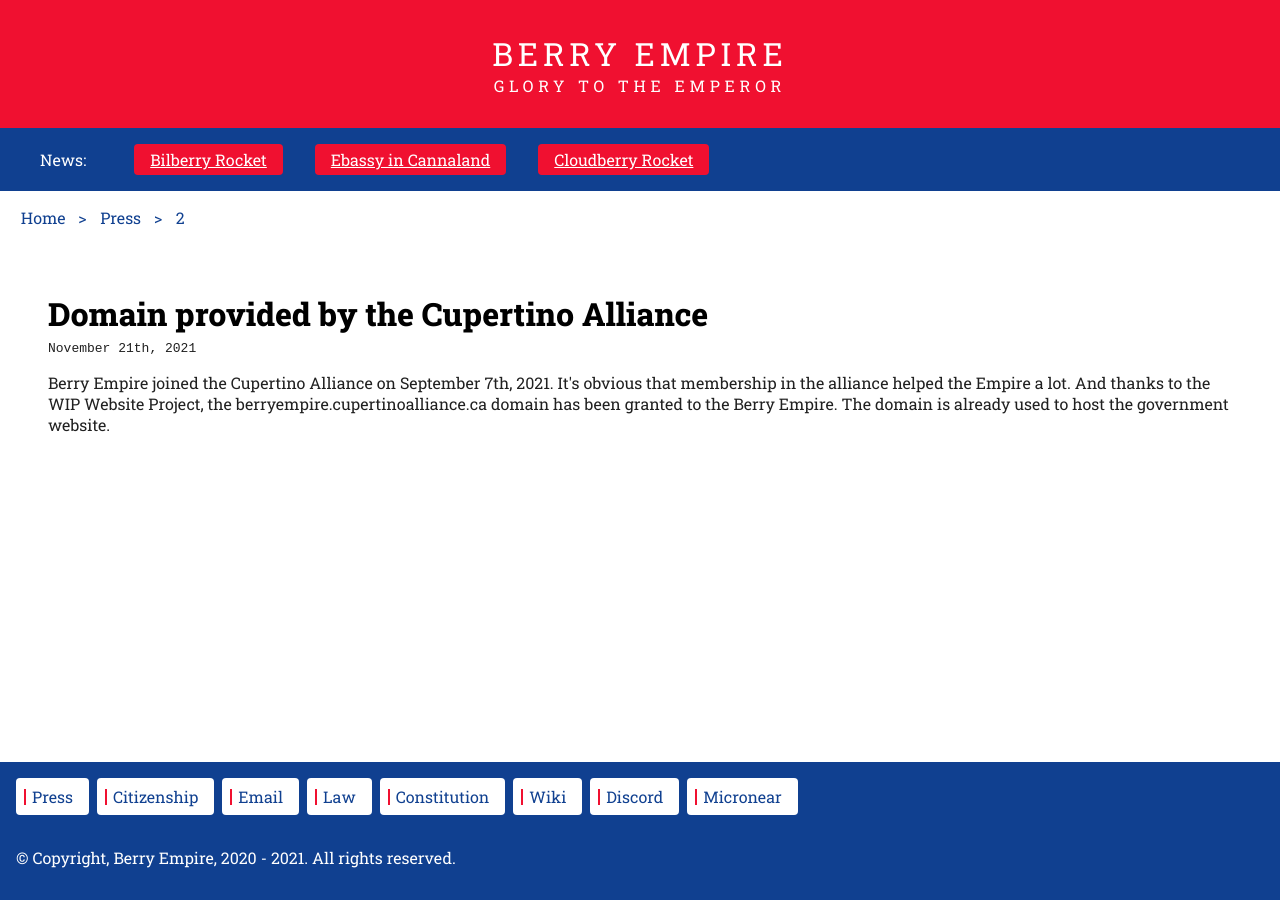
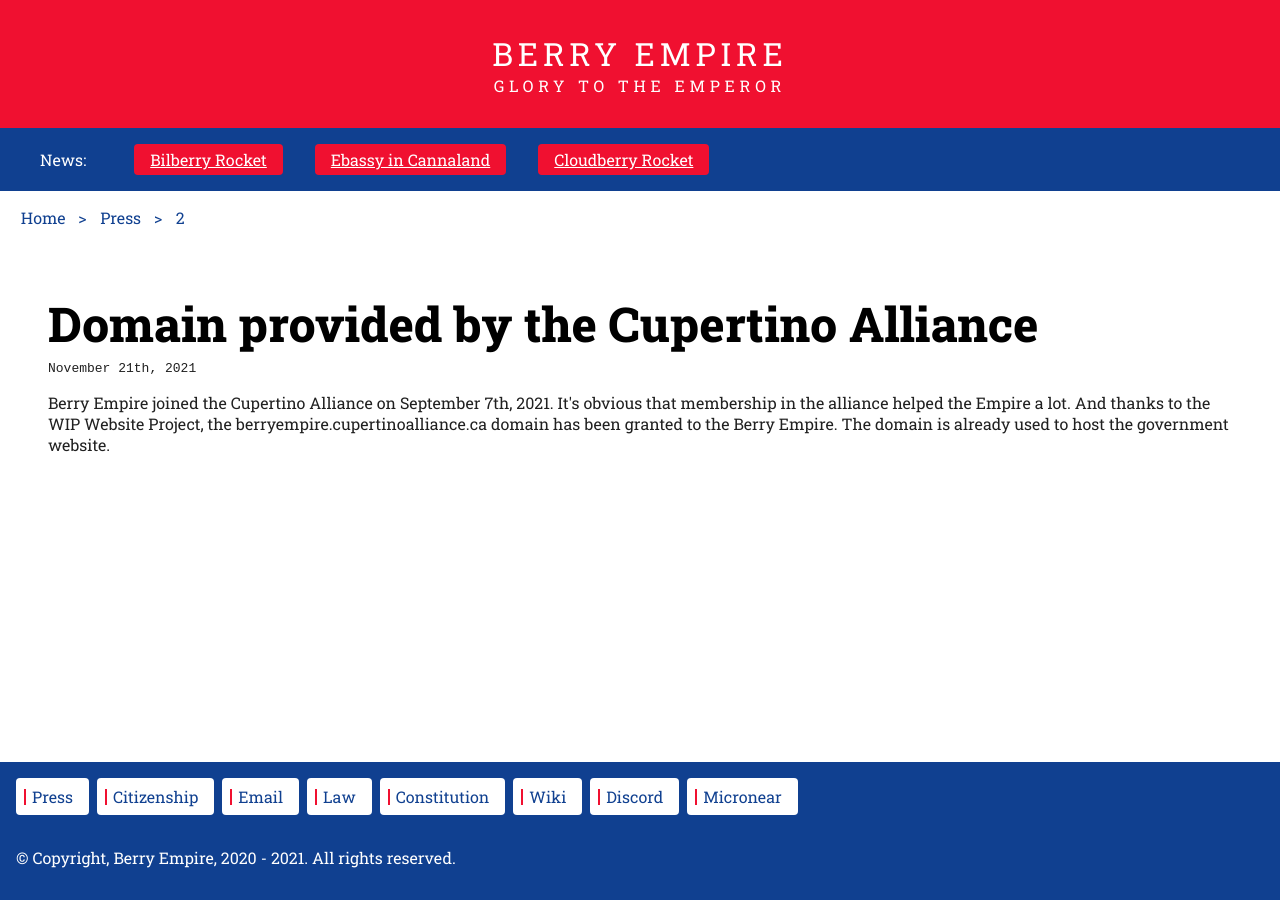
Before and after one commit to berryempire/berryempire.github.io, a Jekyll site: the page built from press/2/index.md, in a window 1280 px wide. Built offline with Jekyll 4.4.1, drawn with Linux system fonts in a browser that asks for light colours; our own code applies the rules of GitHub Pages for plain Markdown files.

```diff
--- a/press/2/index.md
+++ b/press/2/index.md
@@ -1,4 +1,4 @@
-## Domain provided by the Cupertino Alliance
+# Domain provided by the Cupertino Alliance
 <code>November 21th, 2021</code>
 <br>
 <p>Berry Empire joined the Cupertino Alliance on September 7th, 2021.
```
